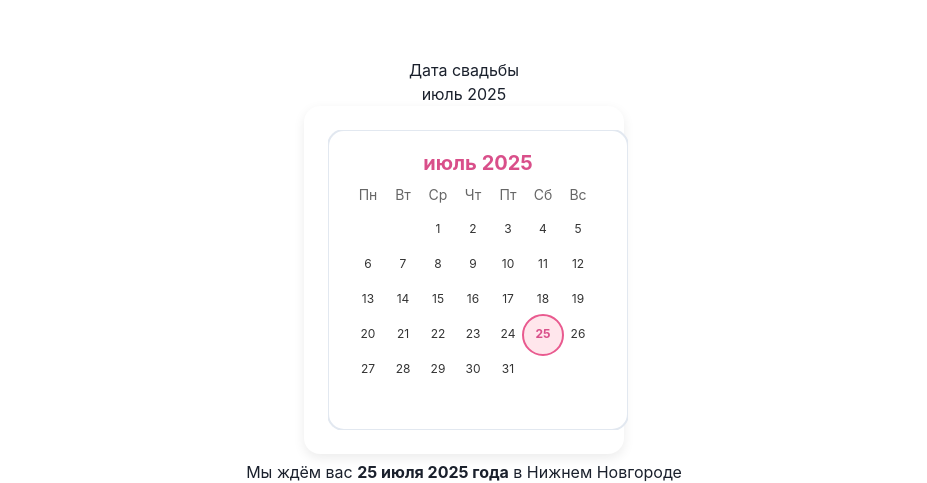
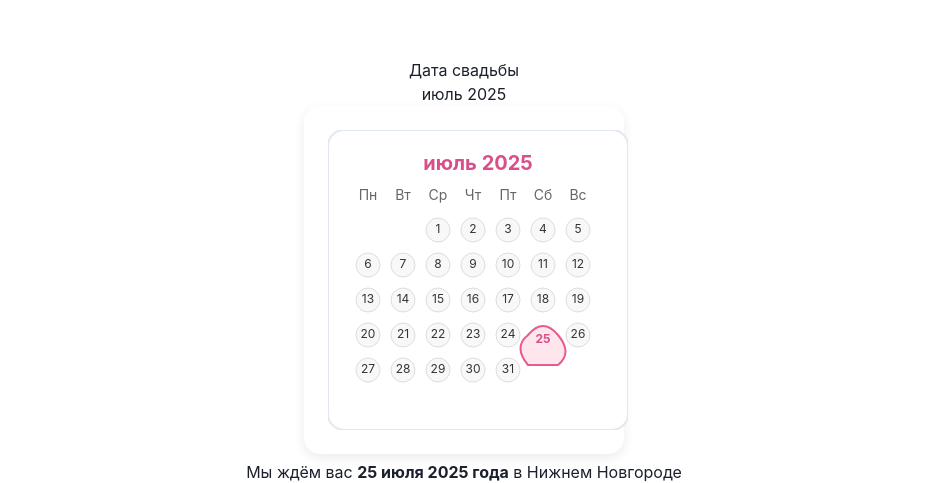
Before and after one commit to Volking-Sourse/WendingDay, a React (Create React App) app: page / in a window 1280 px wide. Shown: the part 1500-1983 px from the top of the page, without its empty margins (176-1103 px from the left). Built offline with nearby package versions, Linux system fonts and the light colour scheme.

Commit message:
Обновление сайта: добавлено новое фото

```diff
--- a/src/components/WeddingDateSection.jsx
+++ b/src/components/WeddingDateSection.jsx
@@ -13,7 +13,7 @@ const WeddingDateSection = () => {
       <h2 className="text-3xl font-semibold text-pink-600 mb-4">Дата свадьбы</h2>
       <p className="text-lg text-gray-700 mb-6">июль 2025</p>
 
-      {/* SVG календарь */}
+      {/* Календарь */}
       <div style={{
         display: "inline-block",
         backgroundColor: "#fff",
@@ -45,24 +45,50 @@ const WeddingDateSection = () => {
             const col = (i + firstDayOffset) % 7;
             const isWeddingDay = day === weddingDay;
 
+            if (isWeddingDay) {
+              return (
+                <g key={i}>
+                  {/* SVG сердце с анимацией смены цвета */}
+                  <path
+                    className="heart animate-color"
+                    d={`M ${40 + col * 35} ${100 + row * 35}
+                        m -15,0
+                        q 15,-18 30,0
+                        q 15,18 0,30
+                        h -30
+                        q -15,-18 0,-30
+                        z`}
+                    fill="#ffe6ec"
+                    stroke="#e95a8f"
+                    strokeWidth="2"
+                  />
+                  {/* Текст внутри сердца */}
+                  <text
+                    x={40 + col * 35}
+                    y={100 + row * 35 + 5}
+                    fontSize="12"
+                    textAnchor="middle"
+                    dominantBaseline="middle"
+                    fontWeight="bold"
+                    fill="#d94f8a"
+                  >
+                    {day}
+                  </text>
+                </g>
+              );
+            }
+
             return (
               <g key={i}>
-                {isWeddingDay && (
-                  <>
-                    {/* Внешнее кольцо вокруг дня свадьбы */}
-                    <circle cx={40 + col * 35} cy={100 + row * 35} r="20" fill="#ffe6ec" stroke="#e95a8f" strokeWidth="2" />
-                  </>
-                )}
-
-                {/* День */}
+                {/* Обычные дни */}
+                <circle cx={40 + col * 35} cy={100 + row * 35} r="12" fill="#f8f8f8" stroke="#ddd" strokeWidth="1" />
                 <text
                   x={40 + col * 35}
                   y={100 + row * 35}
                   fontSize="12"
                   textAnchor="middle"
                   dominantBaseline="middle"
-                  fontWeight={isWeddingDay ? "bold" : "normal"}
-                  fill={isWeddingDay ? "#d94f8a" : "#333"}
+                  fill="#333"
                 >
                   {day}
                 </text>
@@ -76,6 +102,40 @@ const WeddingDateSection = () => {
       <p className="mt-6 text-lg font-medium text-pink-600">
         Мы ждём вас <strong>25 июля 2025 года</strong> в Нижнем Новгороде
       </p>
+
+      {/* Встроенные стили для анимации */}
+      <style jsx>{`
+        .animate-color {
+          animation: colorFade 3s ease-in-out infinite alternate;
+        }
+
+        @keyframes colorFade {
+          0% {
+            fill: #ffe6ec;
+            stroke: #e95a8f;
+          }
+          50% {
+            fill: #ffd1d9;
+            stroke: #d94f8a;
+          }
+          100% {
+            fill: #ffe6ec;
+            stroke: #e95a8f;
+          }
+        }
+
+        /* Мягкое появление при скролле */
+        .fade-in {
+          opacity: 0;
+          transform: translateY(20px);
+          transition: all 1s ease;
+        }
+
+        .visible {
+          opacity: 1;
+          transform: translateY(0);
+        }
+      `}</style>
     </section>
   );
 };
```
Also changed, not shown: 7 other files (tests, documents, lock files or other folders).
